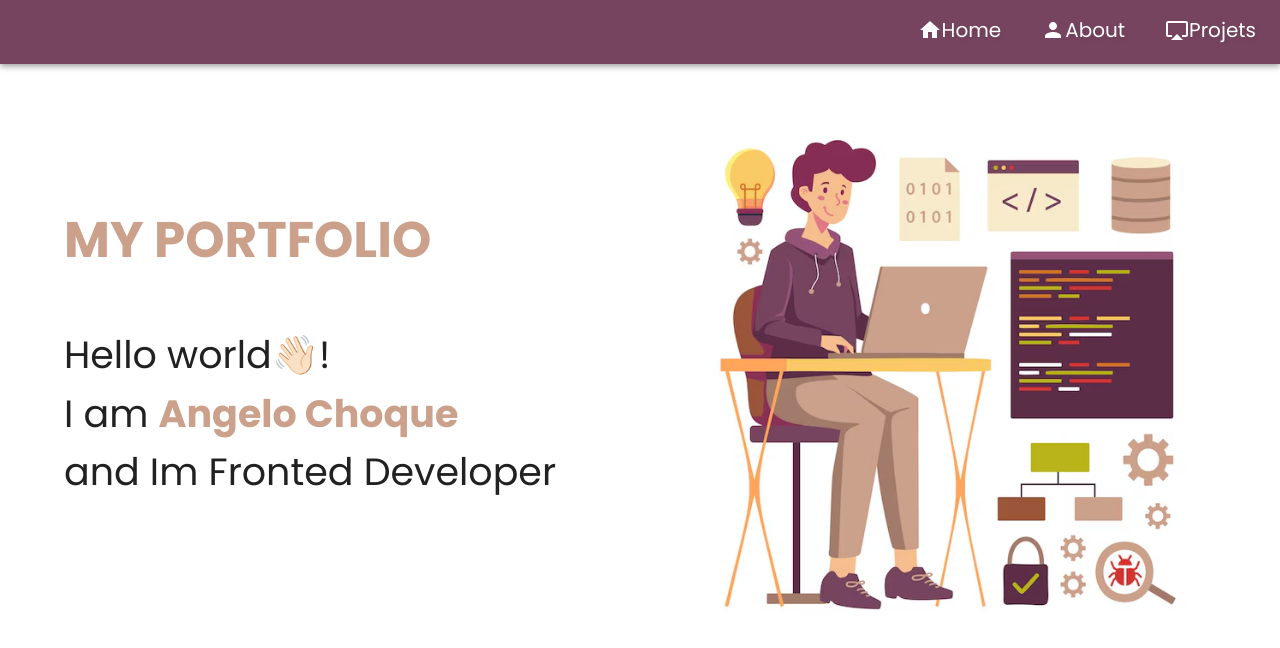
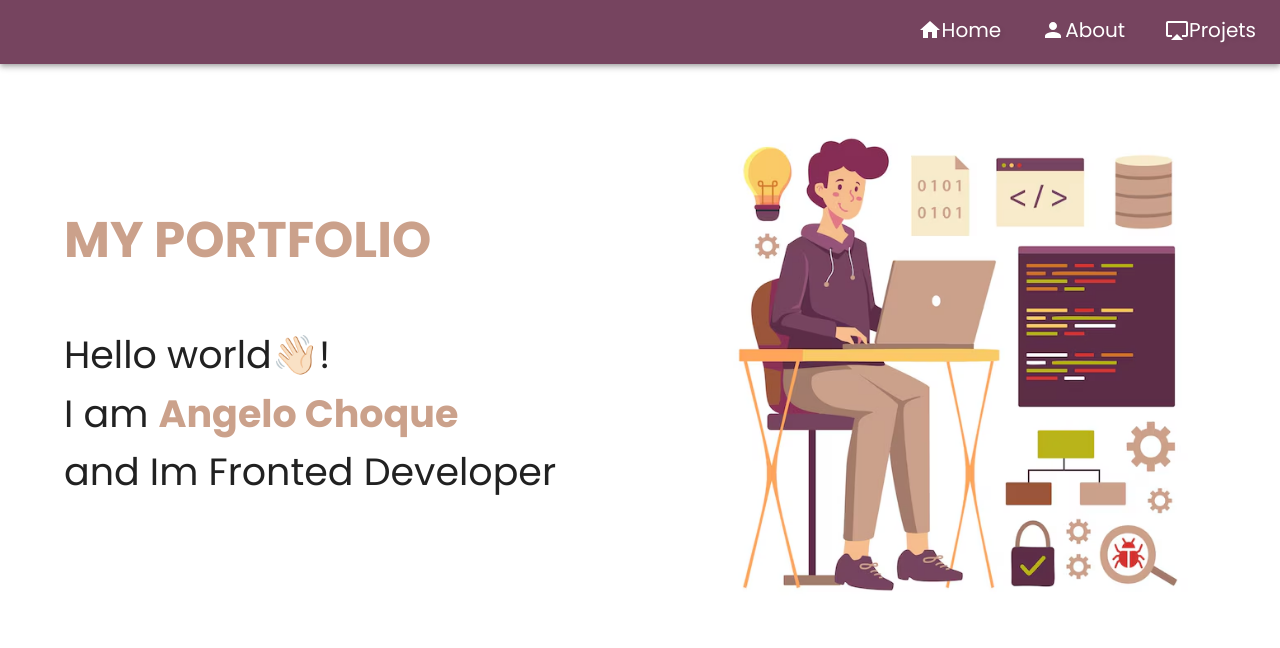
Before and after one commit to angeloChoque/My-Portfolio, a React (Vite) app: page / in a window 1280 px wide. Shown: the top 648 px of the page. Built offline with nearby package versions, Linux system fonts and the light colour scheme.

Commit message:
push test

```diff
--- a/src/pages/Home.jsx
+++ b/src/pages/Home.jsx
@@ -5,7 +5,7 @@ import { COLOR_2 } from "../assets/color";
 const Home = () => {
   return (
     <Container>
-      <Grid  container spacing={10}>
+      <Grid  container spacing={15}>
         <Grid item xs={12} md={6}>
         <motion.h1
             transition={{ duration: 0.6 }}
```
